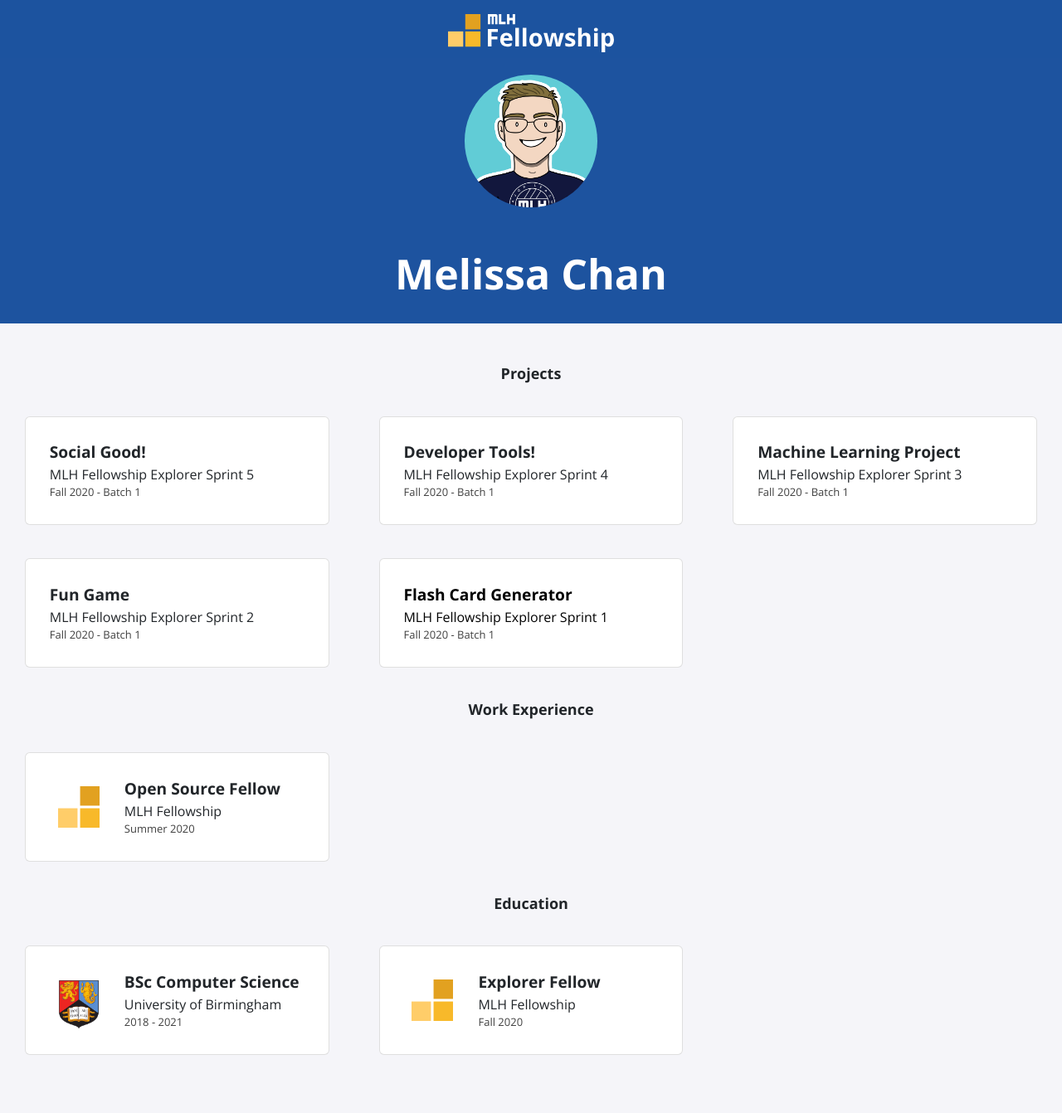
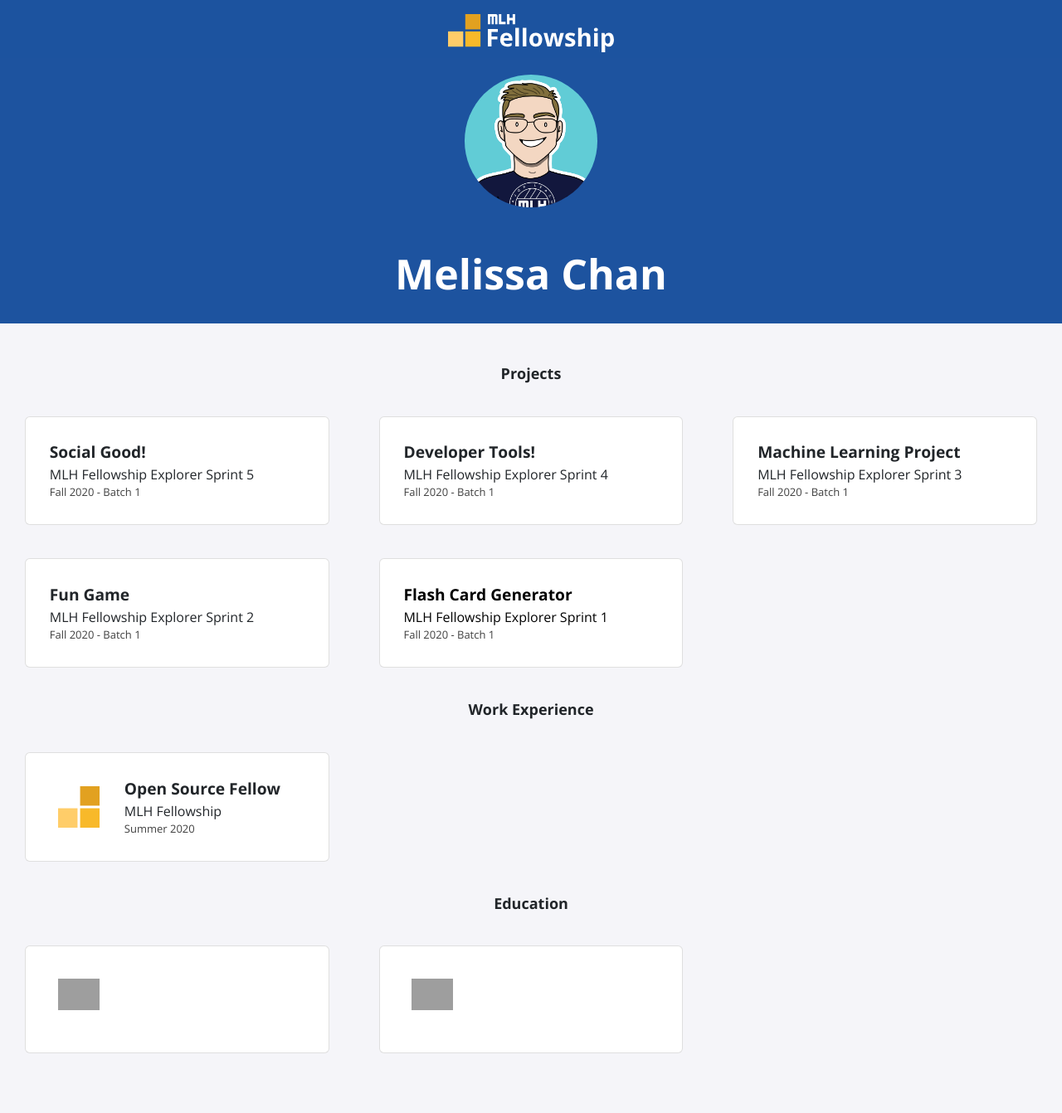
Before and after one commit to melissachan323/melissachan323.github.io, a Jekyll site: the page built from index.html, in a window 1280 px wide. Shown: the whole page at 83% size. Built offline with Jekyll 4.4.1, drawn with Linux system fonts in a browser that asks for light colours; nearby versions of some CDN libraries; grey boxes are pictures that could not be loaded.

Commit message:
Update education.yml

```diff
--- a/_data/education.yml
+++ b/_data/education.yml
@@ -1,9 +1,9 @@
-- course: BSc Computer Science
-  institute: University of Birmingham
-  dates: 2018 - 2021
-  logo: uob.png
+- course:
+  institute:
+  dates:
+  logo:
 
-- course: Explorer Fellow
-  institute: MLH Fellowship
-  dates: Fall 2020
-  logo: fellowship.svg
+- course:
+  institute:
+  dates:
+  logo:
```
